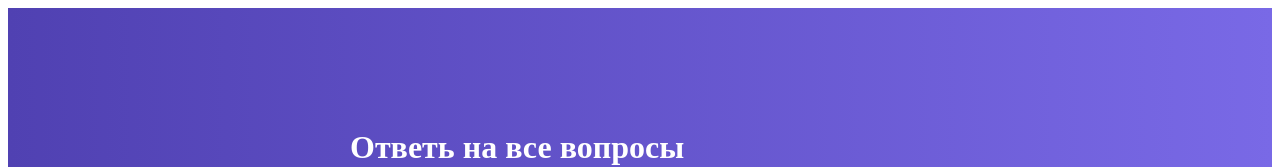
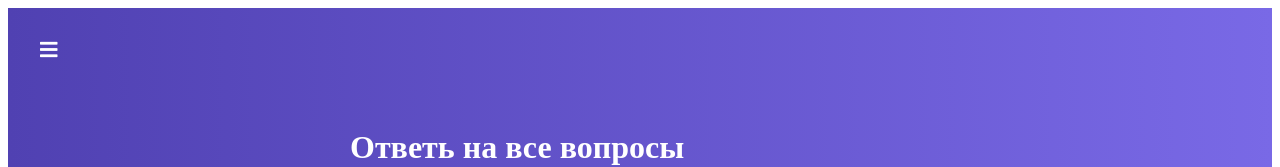
Before and after one commit to Illarjonov/Outdated-technology, a React (Create React App) app: page / in a window 1280 px wide. Shown: the top 167 px of the page. Built offline with nearby package versions, Linux system fonts and the light colour scheme.

Commit message:
Finished and start menu

```diff
--- /dev/null
+++ b/src/components/UI/botton/button.jsx
@@ -0,0 +1,22 @@
+import React from 'react';
+import classes from './button.module.scss';
+
+const Button = (props) => {
+
+  const cls = [
+    classes.Button,
+    classes[props.type]
+  ]
+
+return(
+  <button
+    onClick = {props.onClick}
+    className = {cls.join(' ')}
+    disabled = {props.disabled}>
+      {props.children}
+    </button>
+)
+
+}
+
+export default Button;
--- /dev/null
+++ b/src/components/UI/botton/button.module.scss
@@ -0,0 +1,33 @@
+.Button{
+    display: inlain-block;
+    padding: 10px 20px;
+    border-radius: 4px;
+    border: 1px solid #ccc;
+    color: #000;
+    margin-right: 15px;
+    text-transform: uppercase;
+    font-weight: bold;
+    font-size: 12px;
+}
+.Button:focus {
+  outline: none;
+}
+
+.Button:active {
+  box-shadow: inset 2px 2px 2px 1px rgba(0, 0, 0, .3)
+}
+.Button:disabled {
+  background: #ccc;
+  color: #000;
+  cursor: not-allowed;
+}
+.error {
+  background: rgba(240,87,108, 1)
+}
+.success {
+  background: rgba(161,240,69, 1)
+}
+.primary {
+  background: #2884f6;
+  color: #fff;
+}
--- a/src/components/finishedQuiz/finishedQuiz.jsx
+++ b/src/components/finishedQuiz/finishedQuiz.jsx
@@ -1,5 +1,6 @@
 import React from 'react';
 import classes from './finishedQuiz.module.scss';
+import Button from '../UI/botton/button.jsx';
 
 const FinishedQuiz = (props) =>{
 const successCount = Object.keys(props.results).reduce(
@@ -33,7 +34,8 @@
 
             <p className = {''}> Правильно {successCount} из {props.quiz.length}</p>
       <div>
-            <button> Повторить </button>
+          <Button onClick = {props.onRetry} type= "primary"> Повторить</Button>
+          <Button onClick = {props.onRetry} type= "success"> Вернуться в список тестов</Button>
       </div>
 
     </div>
--- /dev/null
+++ b/src/components/navigation/menuToggle/menuToggle.jsx
@@ -0,0 +1,24 @@
+import React from 'react';
+import classes from './menuToggle.module.scss';
+
+const MenuToggle = (props) => {
+    const cls = [
+      classes.MenuToggle,
+      'fa '
+    ]
+
+    if (props.isOpen){
+      cls.push('fa-times')
+      cls.push(classes.open)
+    } else {
+      cls.push('fa-bars')
+    }
+
+    return (
+      <i
+        className = {cls.join(' ')}
+        onClick = {props.onToggle}
+      />
+    )
+}
+ export default MenuToggle;
--- /dev/null
+++ b/src/components/navigation/menuToggle/menuToggle.module.scss
@@ -0,0 +1,17 @@
+.MenuToggle {
+  position: fixed;
+  top: 40px;
+  left: 40px;
+  font-size: 20px;
+  cursor: pointer;
+  color: #fff;
+  transition: opacity, left .22s ease-in;
+  z-index: 100;
+}
+.MenuToggle:hover{
+  opacity: .7;
+
+}
+.MenuToggle.open{
+  left: 320px;
+}
--- a/src/hoc/Layout/Layout.jsx
+++ b/src/hoc/Layout/Layout.jsx
@@ -1,10 +1,28 @@
 import React, {Component} from 'react';
 import './Layout.scss';
+import MenuToggle from '../../components/navigation/menuToggle/menuToggle';
 
 class Layout extends Component {
+
+  state={
+    menu:false
+  }
+
+  toggleMenuHandler= () => {
+    this.setState({
+      menu: !this.state.menu
+    })
+  }
+
   render() {
     return (
       <div className= {"Layout"}>
+
+        <MenuToggle
+            onToggle = {this.toggleMenuHandler}
+            isOpen = {this.state.menu}
+        />
+
         <main>
           { this.props.children }
         </main>
```
Also changed, not shown: src/components/navigation/Drower/drower.jsx (added), src/components/navigation/Drower/drower.module.scss (added).
